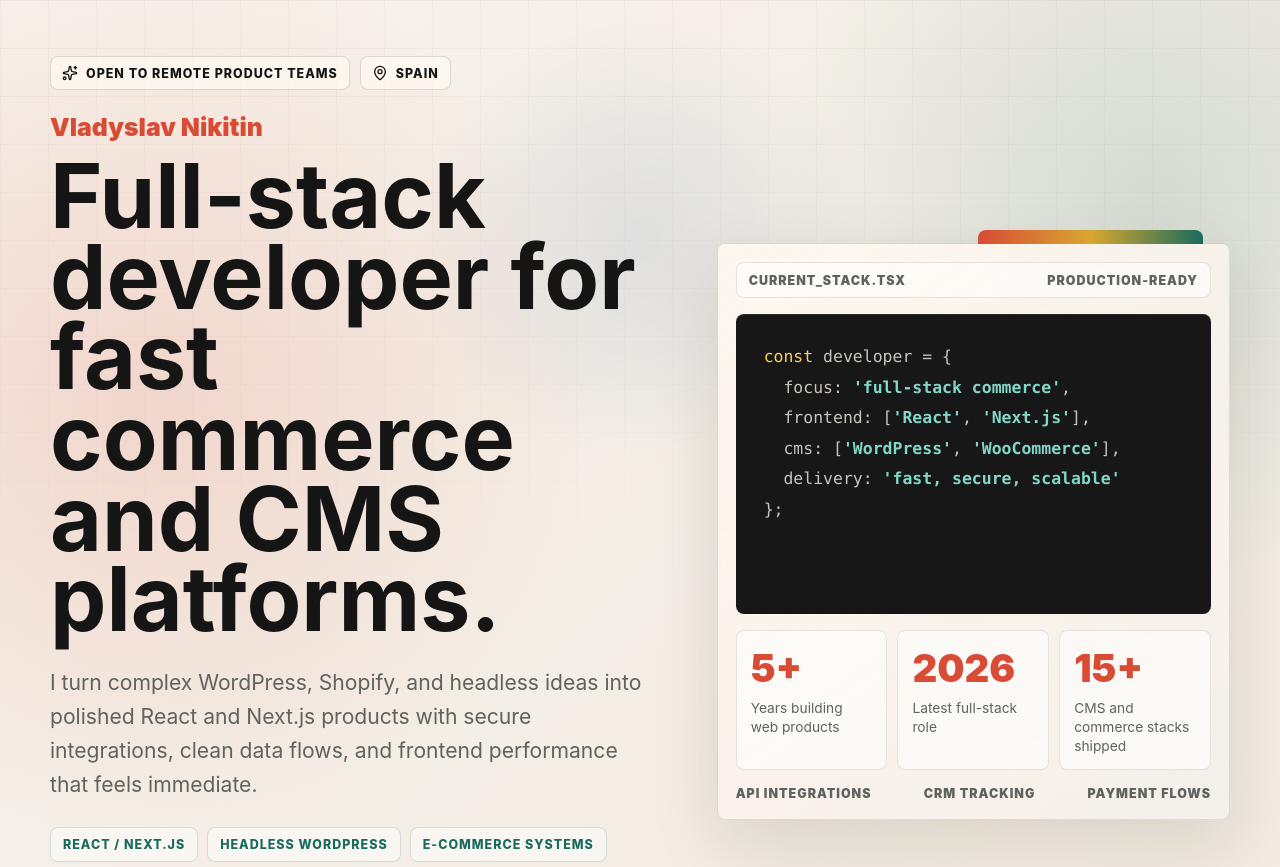
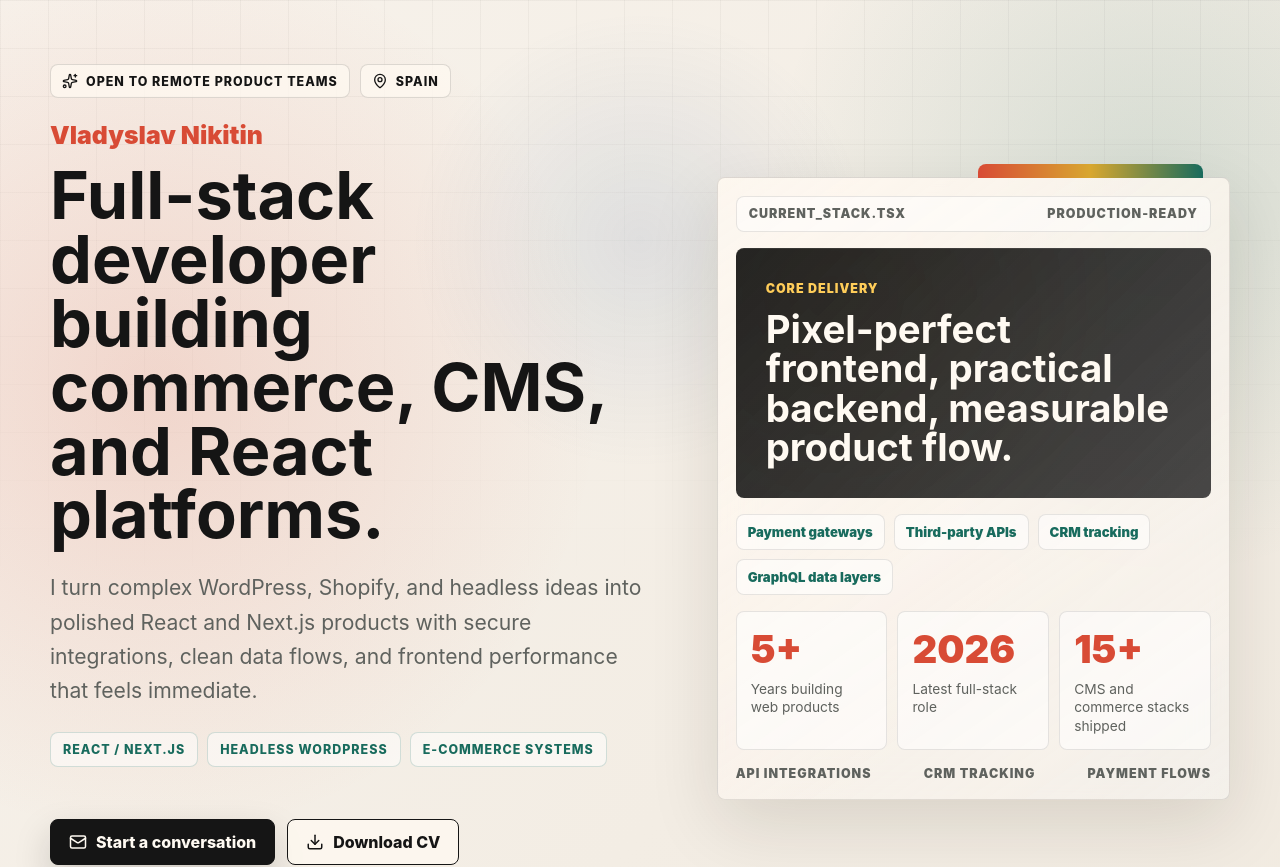
Before and after one commit to Naykitin/cv, a React (Create React App) app: page / in a window 1280 px wide. Shown: the top 867 px of the page. Built offline with nearby package versions, Linux system fonts and the light colour scheme.

Commit message:
Add calmer hero variant

```diff
--- a/src/App.css
+++ b/src/App.css
@@ -61,10 +61,10 @@
 }
 
 .hero-section {
-  min-height: 100vh;
+  min-height: 92vh;
   display: flex;
   align-items: center;
-  padding: 56px 0 44px;
+  padding: 64px 0 50px;
 }
 
 .hero-grid {
@@ -147,16 +147,16 @@
 }
 
 .hero-copy h1 {
-  max-width: 820px;
+  max-width: 740px;
   margin: 0;
-  font-size: clamp(3.4rem, 7vw, 7.6rem);
-  line-height: 0.9;
+  font-size: clamp(2.8rem, 5.2vw, 5.25rem);
+  line-height: 0.96;
   letter-spacing: 0;
 }
 
 .hero-text {
-  max-width: 720px;
-  margin: 26px 0 0;
+  max-width: 650px;
+  margin: 24px 0 0;
   color: var(--muted);
   font-size: clamp(1.08rem, 1.8vw, 1.32rem);
   line-height: 1.62;
@@ -286,31 +286,51 @@
   background: rgba(255, 255, 255, 0.5);
 }
 
-.code-window {
-  min-height: 300px;
-  padding: clamp(18px, 3vw, 28px);
+.showcase-focus {
+  min-height: 250px;
+  display: grid;
+  align-content: end;
+  gap: 14px;
+  padding: clamp(20px, 3vw, 30px);
   border-radius: 8px;
-  background: #171717;
-  color: rgba(255, 250, 242, 0.76);
+  background:
+    linear-gradient(135deg, rgba(23, 23, 23, 0.94), rgba(23, 23, 23, 0.78)),
+    radial-gradient(circle at 20% 18%, rgba(255, 205, 89, 0.36), transparent 18rem);
+  color: var(--paper);
   box-shadow: inset 0 1px 0 rgba(255, 255, 255, 0.08);
   overflow: hidden;
 }
 
-.code-window p {
+.showcase-focus p {
   margin: 0;
-  font-family: "SFMono-Regular", Consolas, "Liberation Mono", monospace;
-  font-size: clamp(0.8rem, 1.35vw, 1.03rem);
-  line-height: 1.85;
-  overflow-wrap: anywhere;
+  color: #ffcd59;
+  font-size: 0.78rem;
+  font-weight: 900;
+  letter-spacing: 0.08em;
+  text-transform: uppercase;
 }
 
-.code-window span {
-  color: #ffcd59;
+.showcase-focus h2 {
+  max-width: 420px;
+  margin: 0;
+  font-size: clamp(1.85rem, 3vw, 2.8rem);
+  line-height: 1.03;
 }
 
-.code-window strong {
-  color: #83d7c9;
-  font-weight: 800;
+.capability-list {
+  display: flex;
+  flex-wrap: wrap;
+  gap: 9px;
+}
+
+.capability-list span {
+  padding: 9px 11px;
+  border: 1px solid rgba(21, 21, 21, 0.1);
+  border-radius: 8px;
+  background: rgba(255, 255, 255, 0.56);
+  color: var(--green);
+  font-size: 0.82rem;
+  font-weight: 900;
 }
 
 .hero-metric-grid {
--- a/src/App.js
+++ b/src/App.js
@@ -24,6 +24,13 @@
 ];
 
 const heroSignals = ['React / Next.js', 'Headless WordPress', 'E-commerce systems'];
+
+const heroCapabilities = [
+  'Payment gateways',
+  'Third-party APIs',
+  'CRM tracking',
+  'GraphQL data layers',
+];
 
 const expertise = [
   'React',
@@ -230,7 +237,7 @@
               </span>
             </div>
             <p className="hero-name">Vladyslav Nikitin</p>
-            <h1 id="hero-title">Full-stack developer for fast commerce and CMS platforms.</h1>
+            <h1 id="hero-title">Full-stack developer building commerce, CMS, and React platforms.</h1>
             <p className="hero-text">
               I turn complex WordPress, Shopify, and headless ideas into polished React and Next.js
               products with secure integrations, clean data flows, and frontend performance that feels immediate.
@@ -270,13 +277,14 @@
               <span>current_stack.tsx</span>
               <span>production-ready</span>
             </div>
-            <div className="code-window" aria-hidden="true">
-              <p><span>const</span> developer = &#123;</p>
-              <p>&nbsp;&nbsp;focus: <strong>'full-stack commerce'</strong>,</p>
-              <p>&nbsp;&nbsp;frontend: [<strong>'React'</strong>, <strong>'Next.js'</strong>],</p>
-              <p>&nbsp;&nbsp;cms: [<strong>'WordPress'</strong>, <strong>'WooCommerce'</strong>],</p>
-              <p>&nbsp;&nbsp;delivery: <strong>'fast, secure, scalable'</strong></p>
-              <p>&#125;;</p>
+            <div className="showcase-focus">
+              <p>Core delivery</p>
+              <h2>Pixel-perfect frontend, practical backend, measurable product flow.</h2>
+            </div>
+            <div className="capability-list" aria-label="Technical capabilities">
+              {heroCapabilities.map((item) => (
+                <span key={item}>{item}</span>
+              ))}
             </div>
             <div className="hero-metric-grid">
               {stats.map((item) => (
```
Also changed, not shown: 1 other file (tests, documents, lock files or other folders).
